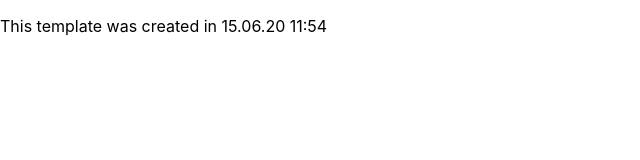
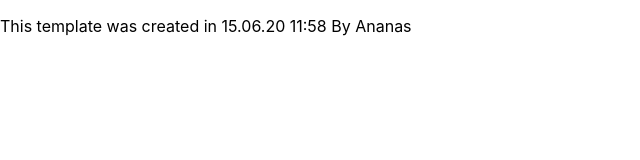
Before and after one commit to lihiitz/SOS, a React app: page / in a window 1280 px wide. Shown: the top 160 px of the page, without its empty margins (0-640 px from the left). Built offline with nearby package versions, Linux system fonts and the light colour scheme.

Commit message:
updating time

```diff
--- a/src/App.js
+++ b/src/App.js
@@ -6,7 +6,7 @@ import { observer } from 'mobx-react'
 class App extends Component {
   render(){
   return (
-    <p>This template was created in 15.06.20 11:54</p>
+    <p>This template was created in 15.06.20 11:58 By Ananas</p>
   )}
 }
 
```
